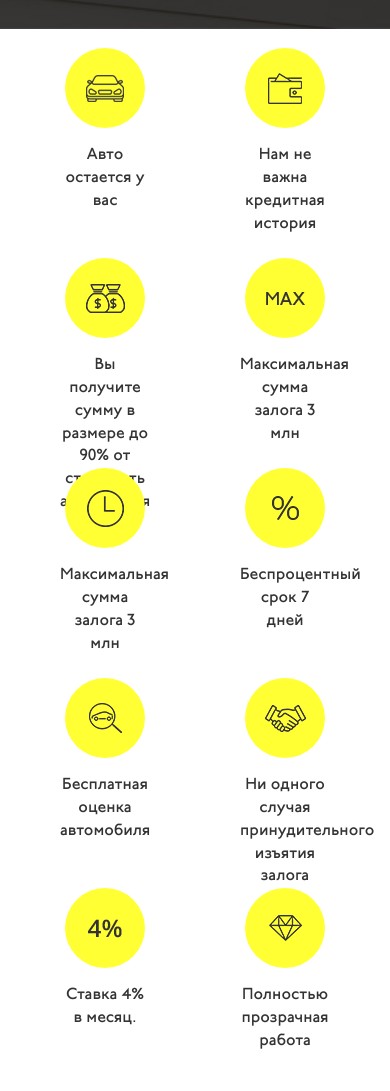
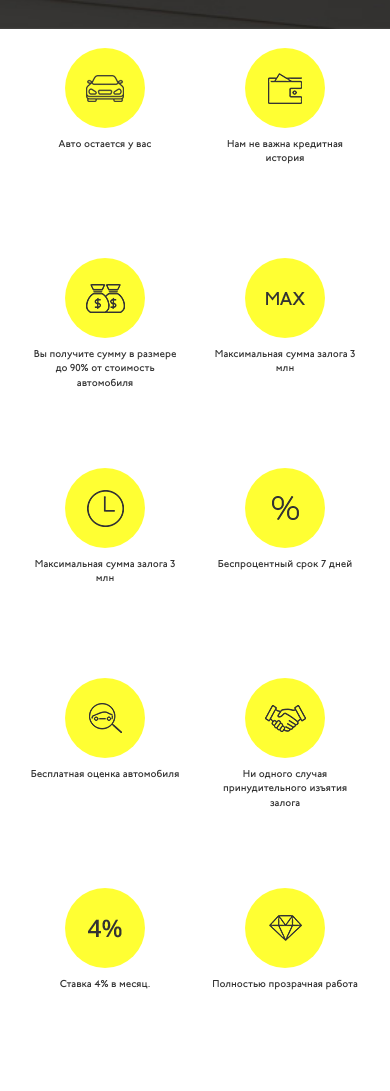
Before and after one commit to MeyManBro/alexxlefa.github.io, a plain HTML site: page lesson_15/index.html in a window 390 px wide. Shown: the part 1120-2211 px from the top of the page. Drawn offline with nearby package versions, Linux system fonts and the light colour scheme; files that its build step writes are made by us from their sources; files whose address does not match are found by name.

Commit message:
правка

```diff
--- a/lesson_15/less/style.scss
+++ b/lesson_15/less/style.scss
@@ -251,8 +251,9 @@ $grey-light:#cccccc;
 }
 
 @media (max-width: 767px){
-	.advantages__box__text {
+	.advantages__box__text h3 {
 		font-size: 1rem;
+		padding: 0;
 	}
 
 	.header__top__phone__tel {
```
